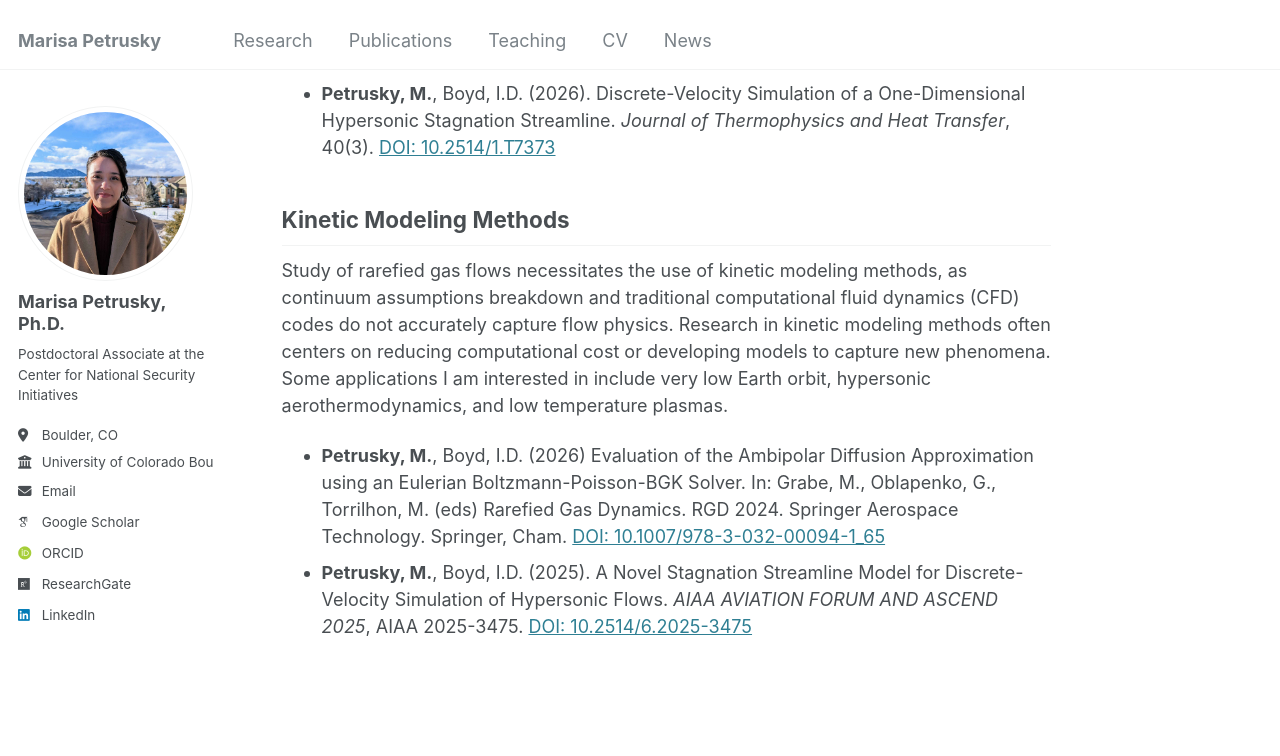
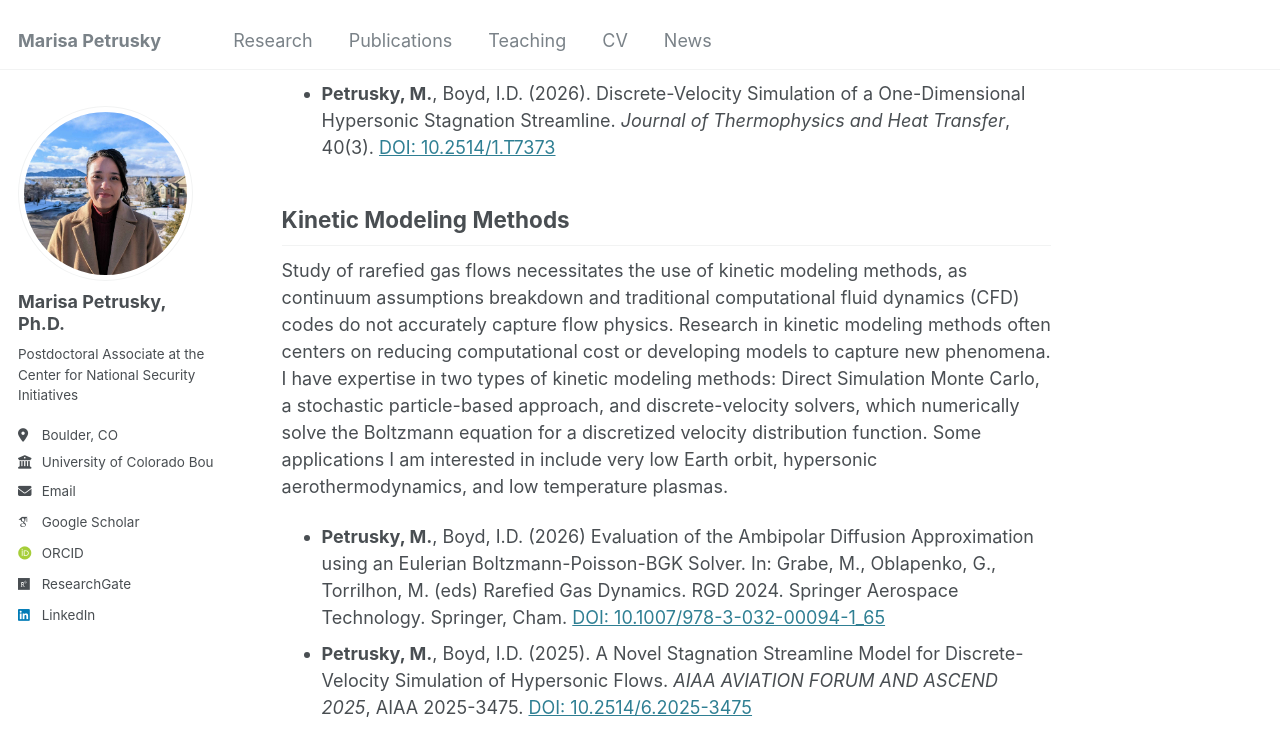
Before and after one commit to marisapetrusky/marisapetrusky.github.io, a Jekyll site: the page built from _pages/research.md, in a window 1280 px wide and 900 px high, scrolled down 732 px. Shown: the top 756 px of the window. Built offline with Jekyll 4.4.1, drawn with Linux system fonts in a browser that asks for light colours; some web fonts are replaced.

Commit message:
Update research.md

```diff
--- a/_pages/research.md
+++ b/_pages/research.md
@@ -20,7 +20,7 @@ My Ph.D. work consisted of studying partially ionized hypersonic flows. At suffi
 
 ## Kinetic Modeling Methods
 
-Study of rarefied gas flows necessitates the use of kinetic modeling methods, as continuum assumptions breakdown and traditional computational fluid dynamics (CFD) codes do not accurately capture flow physics. Research in kinetic modeling methods often centers on reducing computational cost or developing models to capture new phenomena. Some applications I am interested in include very low Earth orbit, hypersonic aerothermodynamics, and low temperature plasmas.
+Study of rarefied gas flows necessitates the use of kinetic modeling methods, as continuum assumptions breakdown and traditional computational fluid dynamics (CFD) codes do not accurately capture flow physics. Research in kinetic modeling methods often centers on reducing computational cost or developing models to capture new phenomena. I have expertise in two types of kinetic modeling methods: Direct Simulation Monte Carlo, a stochastic particle-based approach, and discrete-velocity solvers, which numerically solve the Boltzmann equation for a discretized velocity distribution function. Some applications I am interested in include very low Earth orbit, hypersonic aerothermodynamics, and low temperature plasmas.
 
 - **Petrusky, M.**, Boyd, I.D. (2026) Evaluation of the Ambipolar Diffusion Approximation using an Eulerian Boltzmann-Poisson-BGK Solver. In: Grabe, M., Oblapenko, G., Torrilhon, M. (eds) Rarefied Gas Dynamics. RGD 2024. Springer Aerospace Technology. Springer, Cham. [DOI: 10.1007/978-3-032-00094-1_65](https://doi.org/10.1007/978-3-032-00094-1_65)
 - **Petrusky, M.**, Boyd, I.D. (2025). A Novel Stagnation Streamline Model for Discrete-Velocity Simulation of Hypersonic Flows. *AIAA AVIATION FORUM AND ASCEND 2025*, AIAA 2025-3475. [DOI: 10.2514/6.2025-3475](https://doi.org/10.2514/6.2025-3475)
```
